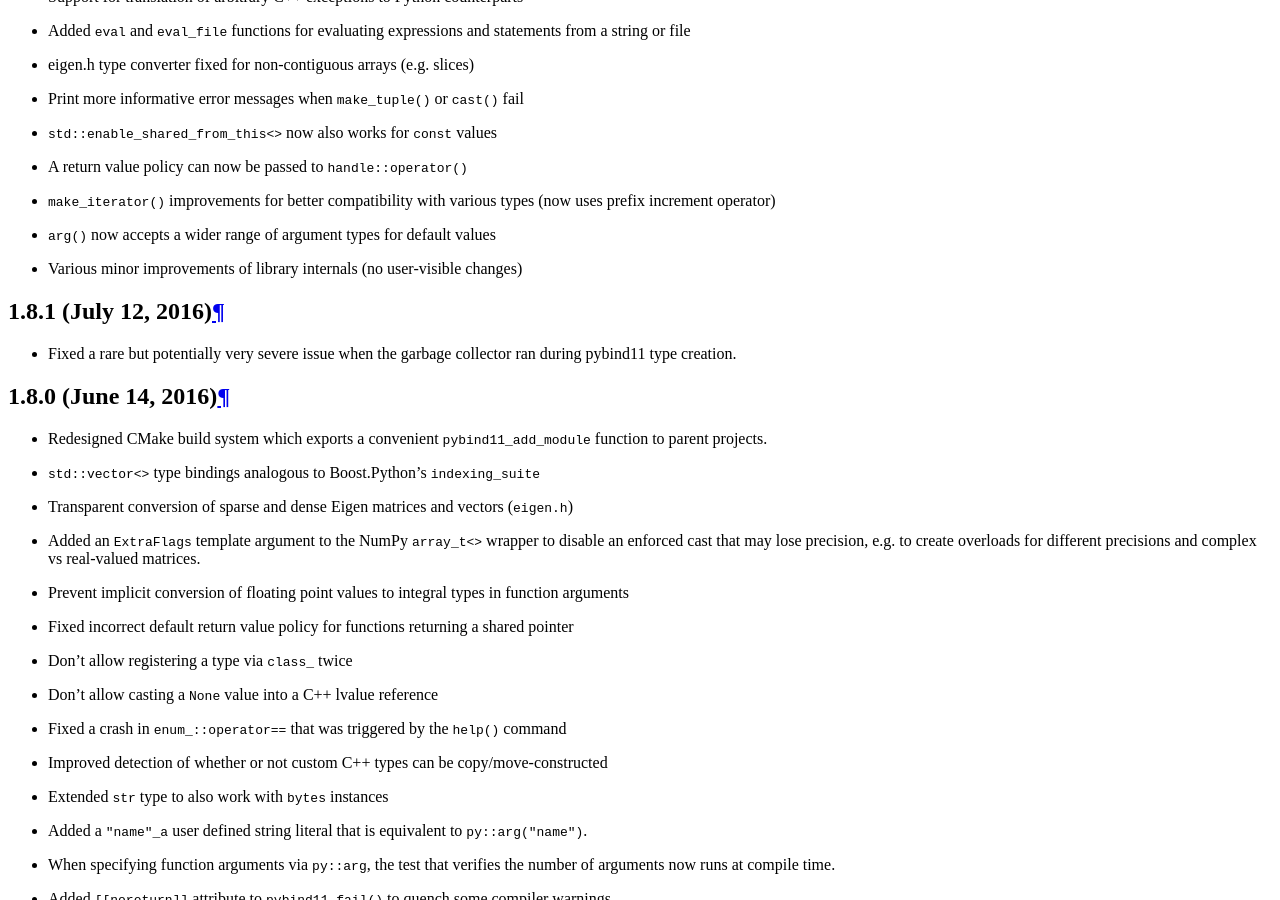
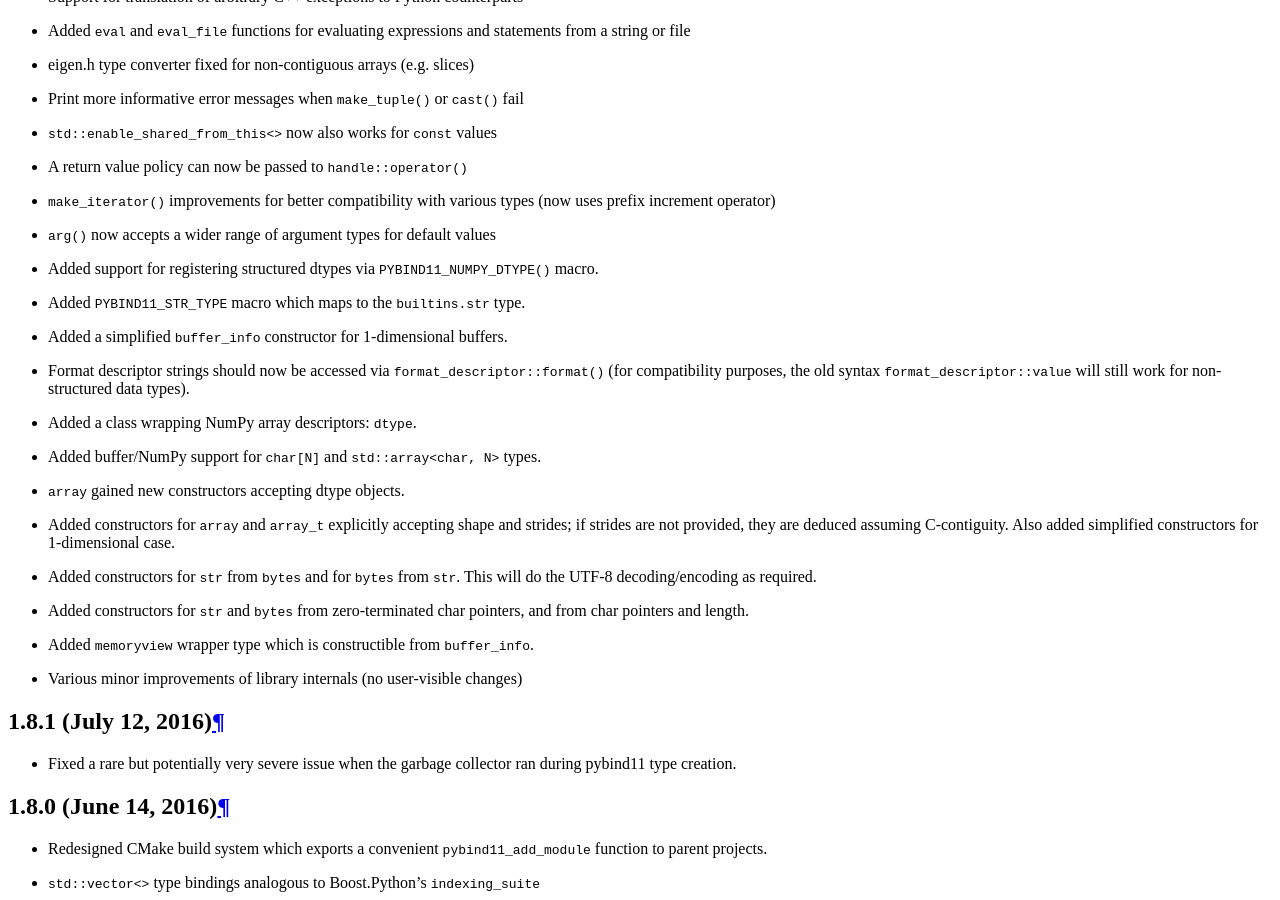
Before and after one commit to pybind/pybind11, a Sphinx documentation site: the page built from docs/changelog.rst, in a window 1280 px wide and 900 px high, scrolled down 942 px. Built offline with Sphinx 7.4.7 and the Read the Docs theme 2.0.0, drawn with Linux system fonts in a browser that asks for light colours.

Commit message:
Update changelog and authors

```diff
--- a/docs/changelog.rst
+++ b/docs/changelog.rst
@@ -27,6 +27,23 @@ Breaking changes queued for v2.0.0 (Not yet released)
 * ``make_iterator()`` improvements for better compatibility with various types
   (now uses prefix increment operator)
 * ``arg()`` now accepts a wider range of argument types for default values
+* Added support for registering structured dtypes via ``PYBIND11_NUMPY_DTYPE()`` macro.
+* Added ``PYBIND11_STR_TYPE`` macro which maps to the ``builtins.str`` type.
+* Added a simplified ``buffer_info`` constructor for 1-dimensional buffers.
+* Format descriptor strings should now be accessed via ``format_descriptor::format()``
+  (for compatibility purposes, the old syntax ``format_descriptor::value`` will still
+  work for non-structured data types).
+* Added a class wrapping NumPy array descriptors: ``dtype``.
+* Added buffer/NumPy support for ``char[N]`` and ``std::array<char, N>`` types.
+* ``array`` gained new constructors accepting dtype objects.
+* Added constructors for ``array`` and ``array_t`` explicitly accepting shape and
+  strides; if strides are not provided, they are deduced assuming C-contiguity.
+  Also added simplified constructors for 1-dimensional case.
+* Added constructors for ``str`` from ``bytes`` and for ``bytes`` from ``str``.
+  This will do the UTF-8 decoding/encoding as required.
+* Added constructors for ``str`` and ``bytes`` from zero-terminated char pointers,
+  and from char pointers and length.
+* Added ``memoryview`` wrapper type which is constructible from ``buffer_info``.
 * Various minor improvements of library internals (no user-visible changes)
 
 1.8.1 (July 12, 2016)
```
Also changed, not shown: README.md (+3 -2 lines).
